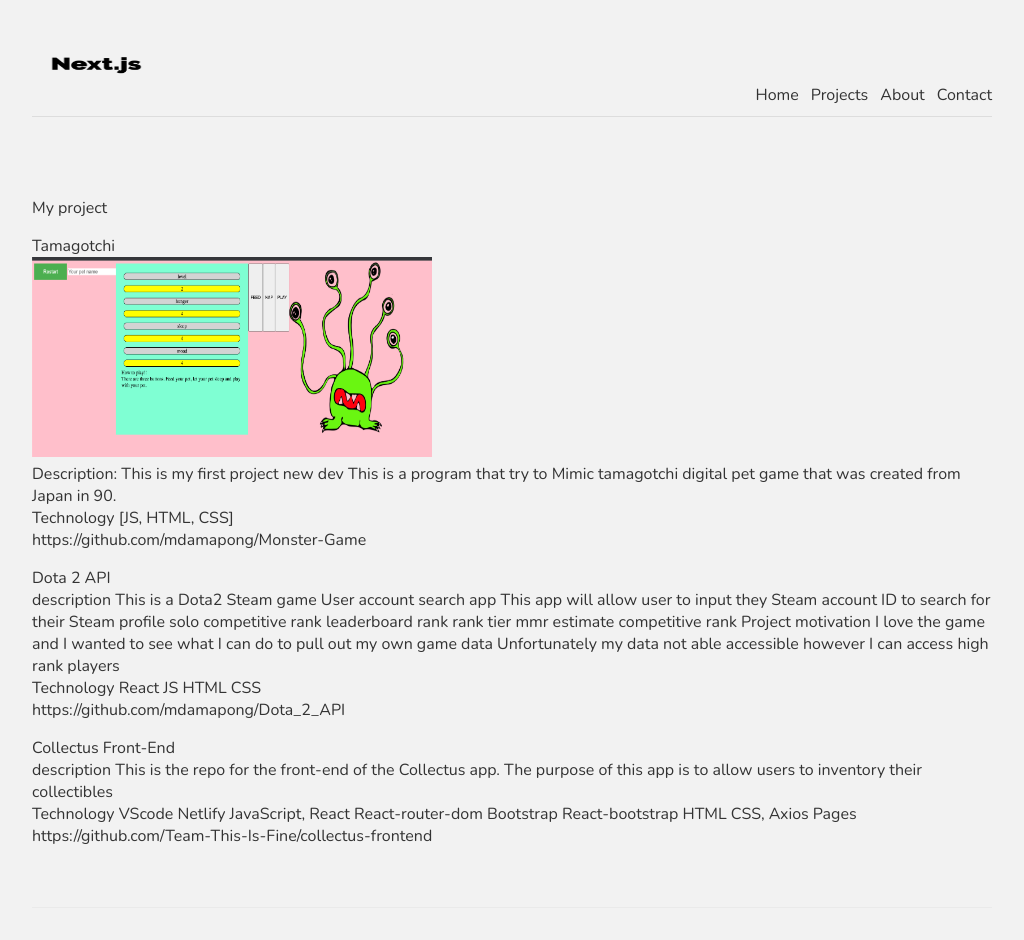
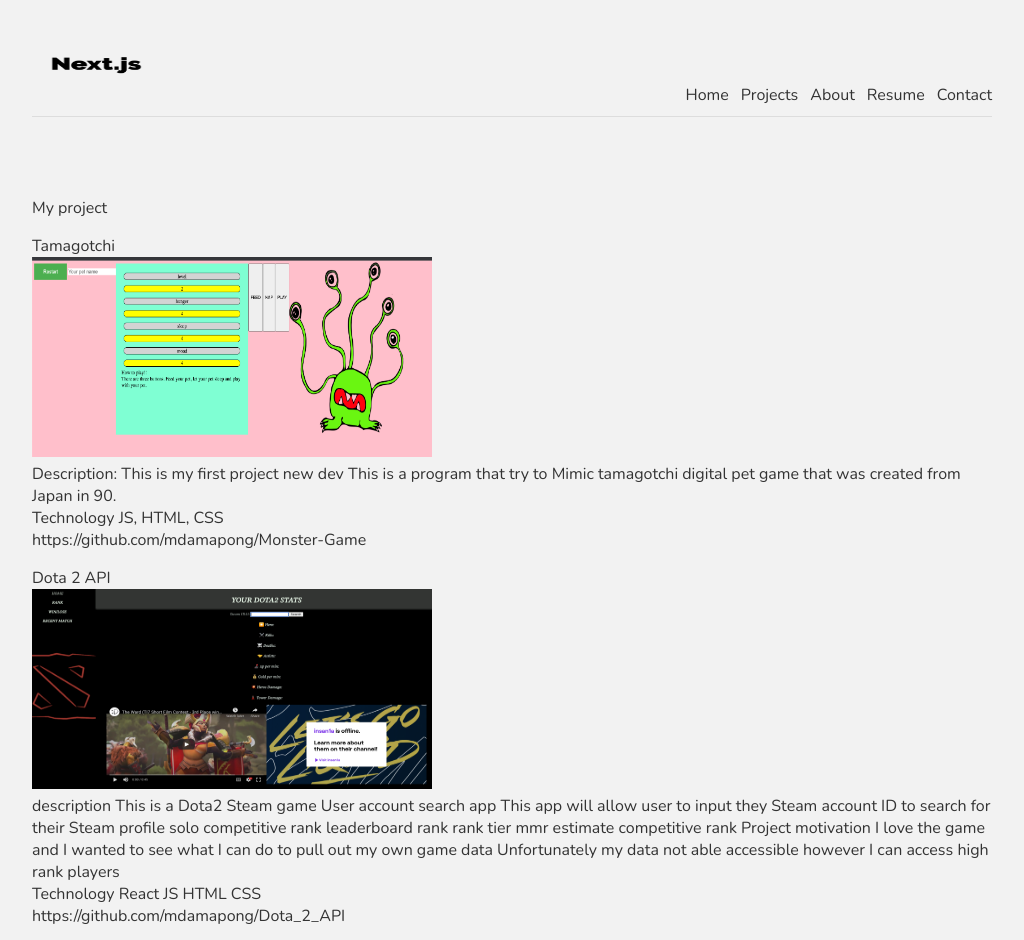
Before and after one commit to mdamapong/portfolio-, a Next.js app: page /project in a window 1280 px wide. Shown: the top 940 px of the page, without its empty margins (128-1152 px from the left). Built offline with nearby package versions, Linux system fonts and the light colour scheme.

Commit message:
add resume

```diff
--- a/pages/about.js
+++ b/pages/about.js
@@ -1,4 +1,5 @@
 import React from 'react';
+import Image from 'next/image';
 
 export default function about() {
 	return (
--- a/pages/comps/Navbar.js
+++ b/pages/comps/Navbar.js
@@ -21,6 +21,10 @@
 				<a>About</a>
 			</Link>
 
+			<Link href='/resume'>
+				<a>Resume</a>
+			</Link>
+
 			<Link href='/contact'>
 				<a>Contact</a>
 			</Link>
--- a/pages/project.js
+++ b/pages/project.js
@@ -1,4 +1,4 @@
-import React, { createContext, useEffect, useState, useContext } from 'react';
+import React from 'react';
 import Image from 'next/image';
 
 export default function Projects(props) {
@@ -11,13 +11,14 @@
 				<Image src='/Game.png' alt='Log' width={400} height={200} />
 				<br /> Description: This is my first project new dev This is a program
 				that try to Mimic tamagotchi digital pet game that was created from
-				Japan in 90. <br /> Technology [JS, HTML, CSS] <br />
+				Japan in 90. <br /> Technology JS, HTML, CSS <br />
 				<a href='https://github.com/mdamapong/Monster-Game'>
 					https://github.com/mdamapong/Monster-Game
 				</a>
 			</p>
 			<p>
-				Dota 2 API
+				Dota 2 API <br />
+				<Image src='/Dota2.png' alt='Log' width={400} height={200} />
 				<br /> description This is a Dota2 Steam game User account search app
 				This app will allow user to input they Steam account ID to search for
 				their Steam profile solo competitive rank leaderboard rank rank tier mmr
@@ -30,7 +31,9 @@
 				</a>
 			</p>
 			<p>
-				Collectus Front-End
+				Collectus
+				<br />
+				<Image src='/Collect.png' alt='Log' width={400} height={200} />
 				<br /> description This is the repo for the front-end of the Collectus
 				app. The purpose of this app is to allow users to inventory their
 				collectibles <br /> Technology VScode Netlify JavaScript, React
```
Also changed, not shown: pages/resume.js (added, +11 -0 lines), public/Collect.png (added), public/resume.png (added).
